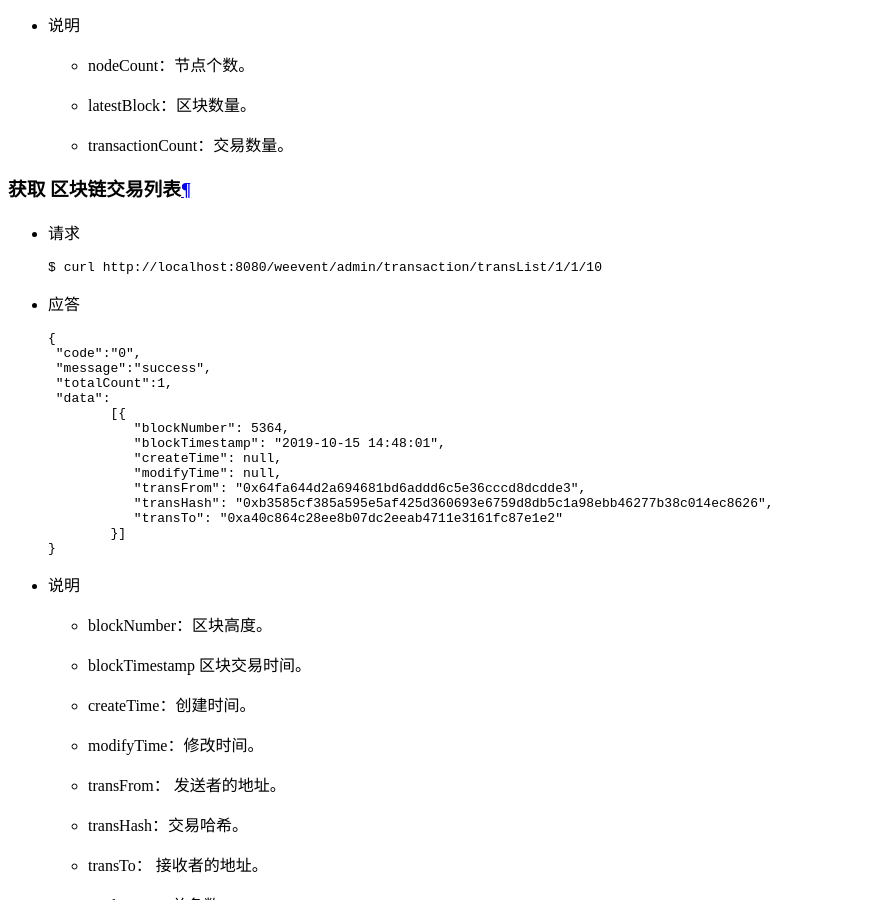
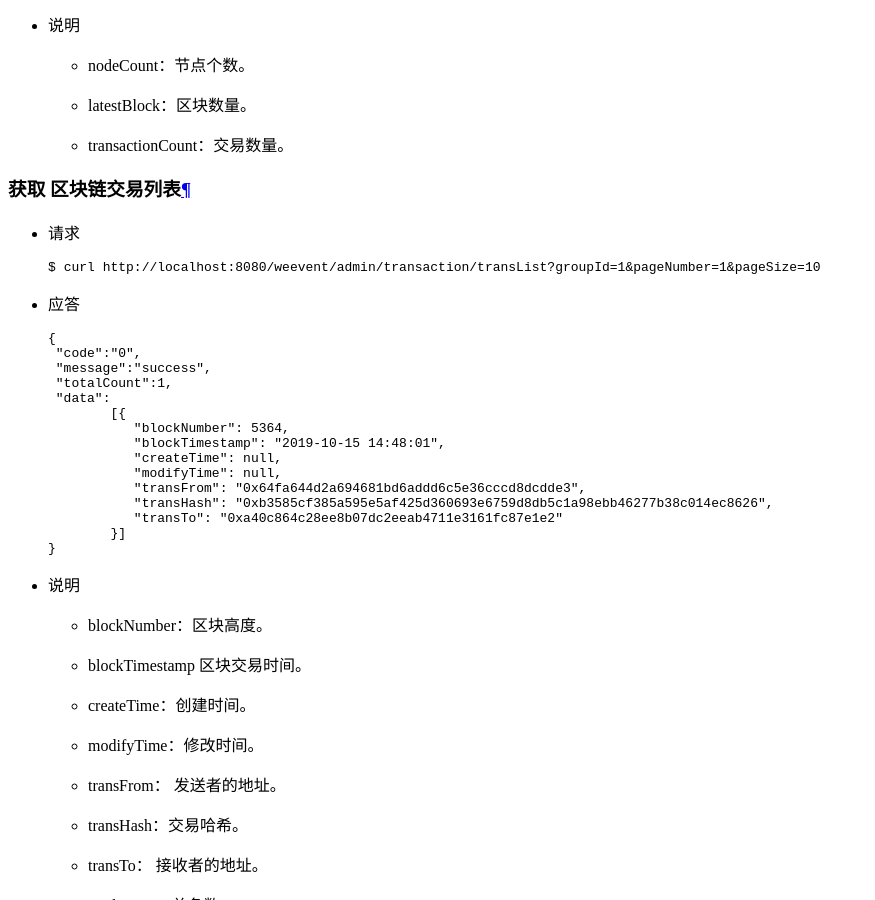
Before and after one commit to WeBankBlockchain/WeEvent-docs, a Sphinx documentation site: the page built from docs/protocal/restful.md, in a window 1280 px wide and 900 px high, scrolled down 6454 px. Shown: the whole window, without its empty margins (0-875 px from the left). Built offline with Sphinx 7.4.7 and the Read the Docs theme 2.0.0, drawn with Linux system fonts in a browser that asks for light colours; some of the changed lines change nothing that is shown.

````diff
--- a/docs/protocal/restful.md
+++ b/docs/protocal/restful.md
@@ -332,7 +332,7 @@
 #### 获取 区块链交易列表
 - 请求
     ```shell
-    $ curl http://localhost:8080/weevent/admin/transaction/transList/1/1/10
+    $ curl http://localhost:8080/weevent/admin/transaction/transList?groupId=1&pageNumber=1&pageSize=10
     ```
 
 - 应答
````
